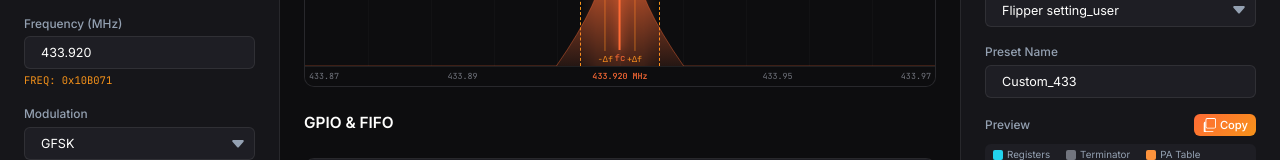
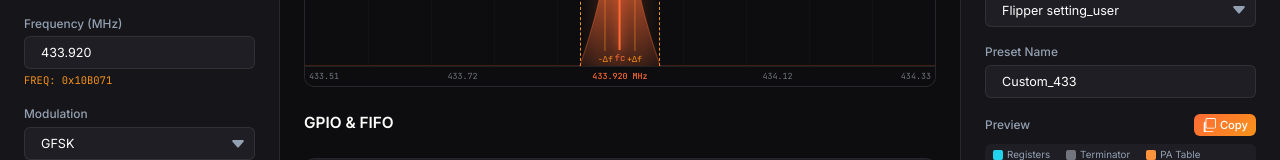
Before and after one commit to ALKEYPWN/cc1101-regedit, a React (Vite) app: page / in a window 1280 px wide. Shown: the part 196-356 px from the top of the page. Built offline with nearby package versions, Linux system fonts and the light colour scheme.

Commit message:
improving spectrum visualiser, making labels correct based on the bandwidth and making envelope meet the edges of bandwidth selection

```diff
--- a/src/components/Editor/SpectrumVisualizer.tsx
+++ b/src/components/Editor/SpectrumVisualizer.tsx
@@ -144,7 +144,9 @@ export function SpectrumVisualizer({
     const peakY = 2;
     const baseY = height;  // Baseline at bottom of viewBox
     const midY = height * 0.4;
-    const bwWidth = Math.min((displayData.bwPercent / 100) * 40, 40);
+    // bwWidth is the offset from center (50) to the edge
+    // Should match bandwidth marker positions exactly
+    const bwWidth = displayData.bwPercent / 2;
     // Use devPercent directly so peaks align with deviation markers
     // Small minimum (0.5) to prevent path collapse, but still allows sub-1% positioning
     const devWidth = Math.max(displayData.devPercent, 0.5);
@@ -152,9 +154,9 @@ export function SpectrumVisualizer({
     if (isASK) {
       return `
         M 0,${baseY}
-        L ${50 - bwWidth - 5},${baseY}
+        L ${50 - bwWidth},${baseY}
         Q ${50 - bwWidth},${midY} 50,${peakY}
-        Q ${50 + bwWidth},${midY} ${50 + bwWidth + 5},${baseY}
+        Q ${50 + bwWidth},${midY} ${50 + bwWidth},${baseY}
         L 100,${baseY}
       `;
     } else {
@@ -167,7 +169,7 @@ export function SpectrumVisualizer({
 
         return `
           M 0,${baseY}
-          L ${50 - bwWidth - 5},${baseY}
+          L ${50 - bwWidth},${baseY}
           Q ${50 - outerDev - 3},${midY} ${50 - outerDev},${peakY}
           Q ${50 - outerDev + 2},${midY * 0.5} ${50 - (outerDev + innerDev) / 2},${saddleY}
           Q ${50 - innerDev - 2},${midY * 0.5} ${50 - innerDev},${peakY}
@@ -175,7 +177,7 @@ export function SpectrumVisualizer({
           Q ${50 + innerDev - 2},${midY * 0.6} ${50 + innerDev},${peakY}
           Q ${50 + innerDev + 2},${midY * 0.5} ${50 + (outerDev + innerDev) / 2},${saddleY}
           Q ${50 + outerDev - 2},${midY * 0.5} ${50 + outerDev},${peakY}
-          Q ${50 + outerDev + 3},${midY} ${50 + bwWidth + 5},${baseY}
+          Q ${50 + outerDev + 3},${midY} ${50 + bwWidth},${baseY}
           L 100,${baseY}
         `;
       }
@@ -183,27 +185,29 @@ export function SpectrumVisualizer({
       // 2-FSK / GFSK / MSK - two peaks at ±Δf (aligned with deviation markers)
       return `
         M 0,${baseY}
-        L ${50 - bwWidth - 5},${baseY}
+        L ${50 - bwWidth},${baseY}
         Q ${50 - devWidth * 1.2},${midY} ${50 - devWidth},${peakY}
         Q ${50 - devWidth * 0.3},${midY * 0.5} 50,${midY * 0.4}
         Q ${50 + devWidth * 0.3},${midY * 0.5} ${50 + devWidth},${peakY}
-        Q ${50 + devWidth * 1.2},${midY} ${50 + bwWidth + 5},${baseY}
+        Q ${50 + devWidth * 1.2},${midY} ${50 + bwWidth},${baseY}
         L 100,${baseY}
       `;
     }
   }, [isASK, is4FSK, displayData.devPercent, displayData.bwPercent]);
 
   const freqMarkers = useMemo(() => {
-    const halfBw = bandwidth / 2000; // Half bandwidth in MHz
-    const step = halfBw / 2; // Quarter step
+    // Use fixed maximum span for frequency axis (max bandwidth = 812 kHz)
+    // This way BW markers show correct position within the fixed window
+    const maxHalfSpan = 812 / 2000; // 406 kHz = 0.406 MHz on each side
+    const quarterSpan = maxHalfSpan / 2; // 203 kHz steps
     return [
-      { pos: 0, label: `${(frequency - halfBw).toFixed(2)}`, edge: 'left' },
-      { pos: 25, label: `${(frequency - step).toFixed(2)}` },
+      { pos: 0, label: `${(frequency - maxHalfSpan).toFixed(2)}`, edge: 'left' },
+      { pos: 25, label: `${(frequency - quarterSpan).toFixed(2)}` },
       { pos: 50, label: `${frequency.toFixed(3)} MHz`, isCenter: true },
-      { pos: 75, label: `${(frequency + step).toFixed(2)}` },
-      { pos: 100, label: `${(frequency + halfBw).toFixed(2)}`, edge: 'right' },
+      { pos: 75, label: `${(frequency + quarterSpan).toFixed(2)}` },
+      { pos: 100, label: `${(frequency + maxHalfSpan).toFixed(2)}`, edge: 'right' },
     ];
-  }, [frequency, bandwidth]);
+  }, [frequency]);
 
   return (
     <div className="spectrum-visualizer">
```
